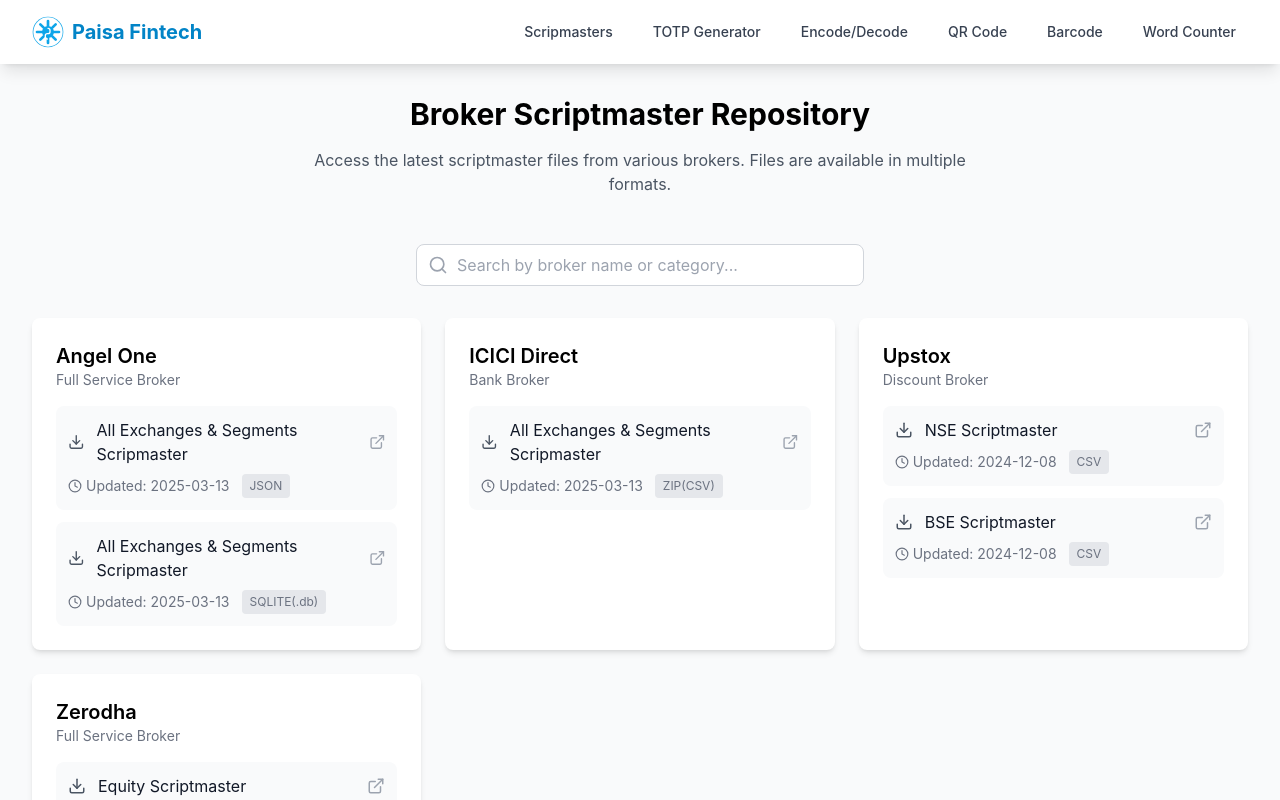
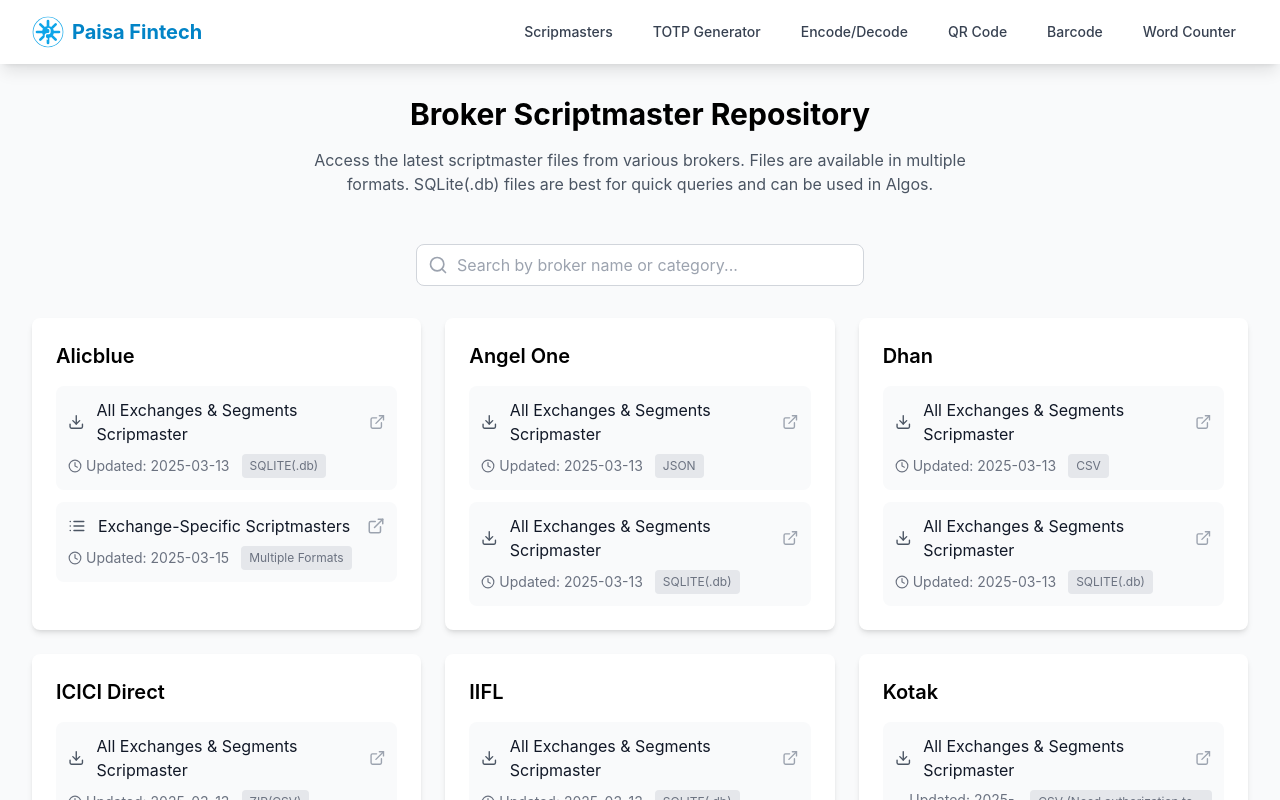
Before and after one commit to RaviMishra-94/solaris, a React (Create React App) app: page /scripmaster in a window 1280 px wide. Shown: the top 800 px of the page. Built offline with nearby package versions, Linux system fonts and the light colour scheme.

Commit message:
udpated scripmasters

```diff
--- a/src/pages/ScripmasterLinks.jsx
+++ b/src/pages/ScripmasterLinks.jsx
@@ -1,16 +1,67 @@
 // pages/ScriptmasterLinks.jsx
 import { useState } from 'react';
-import { Search, ExternalLink, Clock, Download, X } from 'lucide-react';
+import { Search, ExternalLink, Clock, Download, X, List } from 'lucide-react';
 
 const ScriptmasterLinks = () => {
   const [searchTerm, setSearchTerm] = useState('');
   const [showDialog, setShowDialog] = useState(false);
+  const [showFormatsDialog, setShowFormatsDialog] = useState(false);
   const [currentLink, setCurrentLink] = useState(null);
+  const [currentFormats, setCurrentFormats] = useState(null);
+  const [dialogTitle, setDialogTitle] = useState('');
 
   const brokerLinks = [
     {
+      name: 'Alicblue',
+      links: [
+        {
+          title: 'All Exchanges & Segments Scripmaster',
+          url: 'https://drive.google.com/file/d/1-UFYCi8lsfQgtbgpuVW_trey7QGMwcDk/view?usp=sharing',
+          lastUpdated: '2025-03-13',
+          format: 'SQLITE(.db)'
+        },
+        {
+          title: 'Exchange-Specific Scriptmasters',
+          formats: [
+            {
+              name: 'All Exchanges (JSON)',
+              url: 'https://margincalculator.angelbroking.com/OpenAPI_File/files/OpenAPIScripMaster.json'
+            },
+            {
+              name: 'NSE (CSV)',
+              url: 'https://v2api.aliceblueonline.com/restpy/static/contract_master/NSE.csv'
+            },
+            {
+              name: 'BSE (CSV)',
+              url: 'https://v2api.aliceblueonline.com/restpy/static/contract_master/BSE.csv'
+            },
+            {
+              name: 'BSE F&O (CSV)',
+              url: 'https://v2api.aliceblueonline.com/restpy/static/contract_master/BFO.csv'
+            },
+            {
+              name: 'MCX (CSV)',
+              url: 'https://v2api.aliceblueonline.com/restpy/static/contract_master/MCX.csv'
+            },
+            {
+              name: 'Currency Derivatives (CSV)',
+              url: 'https://v2api.aliceblueonline.com/restpy/static/contract_master/CDS.csv'
+            },
+            {
+              name: 'NSE F&O (CSV)',
+              url: 'https://v2api.aliceblueonline.com/restpy/static/contract_master/NFO.csv'
+            },
+            {
+              name: 'BSE Currency Derivatives (CSV)',
+              url: 'https://v2api.aliceblueonline.com/restpy/static/contract_master/BCD.csv'
+            }
+          ],
+          lastUpdated: '2025-03-15'
+        }
+      ]
+    },
+    {
       name: 'Angel One',
-      category: 'Full Service Broker',
       links: [
         {
           title: 'All Exchanges & Segments Scripmaster',
@@ -27,50 +78,95 @@
       ]
     },
     {
+      name: 'Dhan',
+      links: [
+        {
+          title: 'All Exchanges & Segments Scripmaster',
+          url: 'https://images.dhan.co/api-data/api-scrip-master.csv',
+          lastUpdated: '2025-03-13',
+          format: 'CSV'
+        },
+        {
+          title: 'All Exchanges & Segments Scripmaster',
+          url: 'https://drive.google.com/file/d/1WlUhqS_DY5M-ip5k9wCKWSnULchtqDUk/view?usp=sharing',
+          lastUpdated: '2025-03-13',
+          format: 'SQLITE(.db)'
+        }
+      ]
+    },
+    {
       name: 'ICICI Direct',
-      category: 'Bank Broker',
       links: [
         {
           title: 'All Exchanges & Segments Scripmaster',
           url: 'https://directlink.icicidirect.com/NewSecurityMaster/SecurityMaster.zip',
           lastUpdated: '2025-03-13',
           format: 'ZIP(CSV)'
+        },
+        {
+          title: 'All Exchanges & Segments Scripmaster',
+          url: 'https://drive.google.com/file/d/13FLd0EFilmvrBJ_06tsLfzW1wfj44sJW/view?usp=sharing',
+          lastUpdated: '2025-03-13',
+          format: 'SQLITE(.db)'
+        }
+      ]
+    },
+    {
+      name: 'IIFL',
+      links: [
+        {
+          title: 'All Exchanges & Segments Scripmaster',
+          url: 'https://drive.google.com/file/d/1j163DOCHSLw0firIAuZJl4Vv3kWkE0E5/view?usp=sharing',
+          lastUpdated: '2025-03-13',
+          format: 'SQLITE(.db)'
+        },
+        {
+          title: 'Exchange-Specific Scriptmasters',
+          formats: [
+            {
+              name: 'NSE Equity (JSON)',
+              url: 'https://api.iiflcapital.com/v1/contractfiles/NSEEQ.json'
+            },
+            {
+              name: 'BSE Equity (JSON)',
+              url: 'https://api.iiflcapital.com/v1/contractfiles/BSEEQ.json'
+            }
+          ],
+          lastUpdated: '2025-03-15'
+        }
+      ]
+    },
+    {
+      name: 'Kotak',
+      links: [
+        {
+          title: 'All Exchanges & Segments Scripmaster',
+          url: 'https://gw-napi.kotaksecurities.com/Files/1.0/masterscrip/v2/file-paths',
+          lastUpdated: '2025-03-13',
+          format: 'CSV (Need authorization to download)'
+        },
+        {
+          title: 'All Exchanges & Segments Scripmaster',
+          url: 'https://drive.google.com/file/d/1ZgmzrmsWnoj3ePluYp98gfwBGWXWjG5T/view?usp=sharing',
+          lastUpdated: '2025-03-13',
+          format: 'SQLITE(.db)'
         }
       ]
     },
     {
       name: 'Upstox',
-      category: 'Discount Broker',
       links: [
         {
-          title: 'NSE Scriptmaster',
-          url: '#',
-          lastUpdated: '2024-12-08',
-          format: 'CSV'
+          title: 'All Exchanges & Segments Scripmaster',
+          url: 'https://assets.upstox.com/market-quote/instruments/exchange/complete.json.gz',
+          lastUpdated: '2025-03-13',
+          format: 'ZIP(JSON)'
         },
         {
-          title: 'BSE Scriptmaster',
-          url: '#',
-          lastUpdated: '2024-12-08',
-          format: 'CSV'
-        }
-      ]
-    },
-    {
-      name: 'Zerodha',
-      category: 'Full Service Broker',
-      links: [
-        {
-          title: 'Equity Scriptmaster',
-          url: '#',
-          lastUpdated: '2024-12-08',
-          format: 'CSV'
-        },
-        {
-          title: 'F&O Scriptmaster',
-          url: '#',
-          lastUpdated: '2024-12-08',
-          format: 'CSV'
+          title: 'All Exchanges & Segments Scripmaster',
+          url: 'https://drive.google.com/file/d/1iXZq1dpNRChPFpj6xWYGuMxaDqsLGxT1/view?usp=sharing',
+          lastUpdated: '2025-03-13',
+          format: 'SQLITE(.db)'
         }
       ]
     }
@@ -78,14 +174,20 @@
 
   const filteredBrokers = brokerLinks.filter(broker =>
     broker.name.toLowerCase().includes(searchTerm.toLowerCase()) ||
-    broker.category.toLowerCase().includes(searchTerm.toLowerCase())
+    (broker.category && broker.category.toLowerCase().includes(searchTerm.toLowerCase()))
   );
 
-  const handleLinkClick = (e, link) => {
+  const handleLinkClick = (e, link, brokerName) => {
     if (link.url === '#') {
       e.preventDefault();
       setCurrentLink(link);
+      setDialogTitle('Coming Soon');
       setShowDialog(true);
+    } else if (link.formats) {
+      e.preventDefault();
+      setCurrentFormats(link.formats);
+      setDialogTitle(`${brokerName} - ${link.title}`);
+      setShowFormatsDialog(true);
     }
   };
 
@@ -98,6 +200,7 @@
           </h1>
           <p className="text-gray-600 max-w-2xl mx-auto">
             Access the latest scriptmaster files from various brokers. Files are available in multiple formats.
+            SQLite(.db) files are best for quick queries and can be used in Algos.
           </p>
         </div>
 
@@ -127,24 +230,39 @@
                   <div key={link.title} className="group">
                     <a
                       href={link.url}
-                      target={link.url !== '#' ? "_blank" : ""}
-                      rel={link.url !== '#' ? "noopener noreferrer" : ""}
+                      target={link.url !== '#' && !link.formats ? "_blank" : ""}
+                      rel={link.url !== '#' && !link.formats ? "noopener noreferrer" : ""}
                       className="block p-3 rounded-lg bg-gray-50 hover:bg-gray-100 transition-colors duration-200"
-                      onClick={(e) => handleLinkClick(e, link)}
+                      onClick={(e) => handleLinkClick(e, link, broker.name)}
                     >
                       <div className="flex items-center justify-between">
                         <div className="flex items-center space-x-3">
-                          <Download size={18} className="text-gray-600" />
+                          {link.formats ? (
+                            <List size={18} className="text-gray-600" />
+                          ) : (
+                            <Download size={18} className="text-gray-600" />
+                          )}
                           <span className="text-gray-900">{link.title}</span>
                         </div>
-                        <ExternalLink size={18} className="text-gray-400 group-hover:text-black transition-colors duration-200" />
+                        {link.formats ? (
+                          <ExternalLink size={18} className="text-gray-400 group-hover:text-black transition-colors duration-200" />
+                        ) : (
+                          <ExternalLink size={18} className="text-gray-400 group-hover:text-black transition-colors duration-200" />
+                        )}
                       </div>
                       <div className="mt-2 flex items-center text-sm text-gray-500">
                         <Clock size={14} className="mr-1" />
                         <span>Updated: {link.lastUpdated}</span>
-                        <span className="ml-3 px-2 py-1 bg-gray-200 rounded text-xs">
-                          {link.format}
-                        </span>
+                        {link.format && (
+                          <span className="ml-3 px-2 py-1 bg-gray-200 rounded text-xs">
+                            {link.format}
+                          </span>
+                        )}
+                        {link.formats && (
+                          <span className="ml-3 px-2 py-1 bg-gray-200 rounded text-xs">
+                            Multiple Formats
+                          </span>
+                        )}
                       </div>
                     </a>
                   </div>
@@ -166,7 +284,7 @@
         <div className="fixed inset-0 bg-black bg-opacity-50 flex items-center justify-center z-50">
           <div className="bg-white rounded-lg p-6 max-w-md w-full shadow-xl">
             <div className="flex justify-between items-center mb-4">
-              <h3 className="text-xl font-bold text-black">Coming Soon</h3>
+              <h3 className="text-xl font-bold text-black">{dialogTitle}</h3>
               <button
                 onClick={() => setShowDialog(false)}
                 className="text-gray-500 hover:text-black transition-colors"
@@ -188,6 +306,48 @@
           </div>
         </div>
       )}
+
+      {/* Formats Dialog */}
+      {showFormatsDialog && (
+        <div className="fixed inset-0 bg-black bg-opacity-50 flex items-center justify-center z-50">
+          <div className="bg-white rounded-lg p-6 max-w-md w-full shadow-xl">
+            <div className="flex justify-between items-center mb-4">
+              <h3 className="text-xl font-bold text-black">{dialogTitle}</h3>
+              <button
+                onClick={() => setShowFormatsDialog(false)}
+                className="text-gray-500 hover:text-black transition-colors"
+              >
+                <X size={24} />
+              </button>
+            </div>
+            <div className="space-y-3 max-h-96 overflow-y-auto">
+              {currentFormats && currentFormats.map((format, index) => (
+                <a
+                  key={index}
+                  href={format.url}
+                  target="_blank"
+                  rel="noopener noreferrer"
+                  className="flex items-center justify-between p-3 rounded-lg bg-gray-50 hover:bg-gray-100 transition-colors duration-200"
+                >
+                  <div className="flex items-center space-x-2">
+                    <Download size={16} className="text-gray-600" />
+                    <span className="text-gray-900">{format.name}</span>
+                  </div>
+                  <ExternalLink size={16} className="text-gray-400 hover:text-black transition-colors duration-200" />
+                </a>
+              ))}
+            </div>
+            <div className="flex justify-end mt-6">
+              <button
+                onClick={() => setShowFormatsDialog(false)}
+                className="px-4 py-2 bg-black text-white rounded-lg hover:bg-gray-800 transition-colors"
+              >
+                Close
+              </button>
+            </div>
+          </div>
+        </div>
+      )}
     </div>
   );
 };
```
